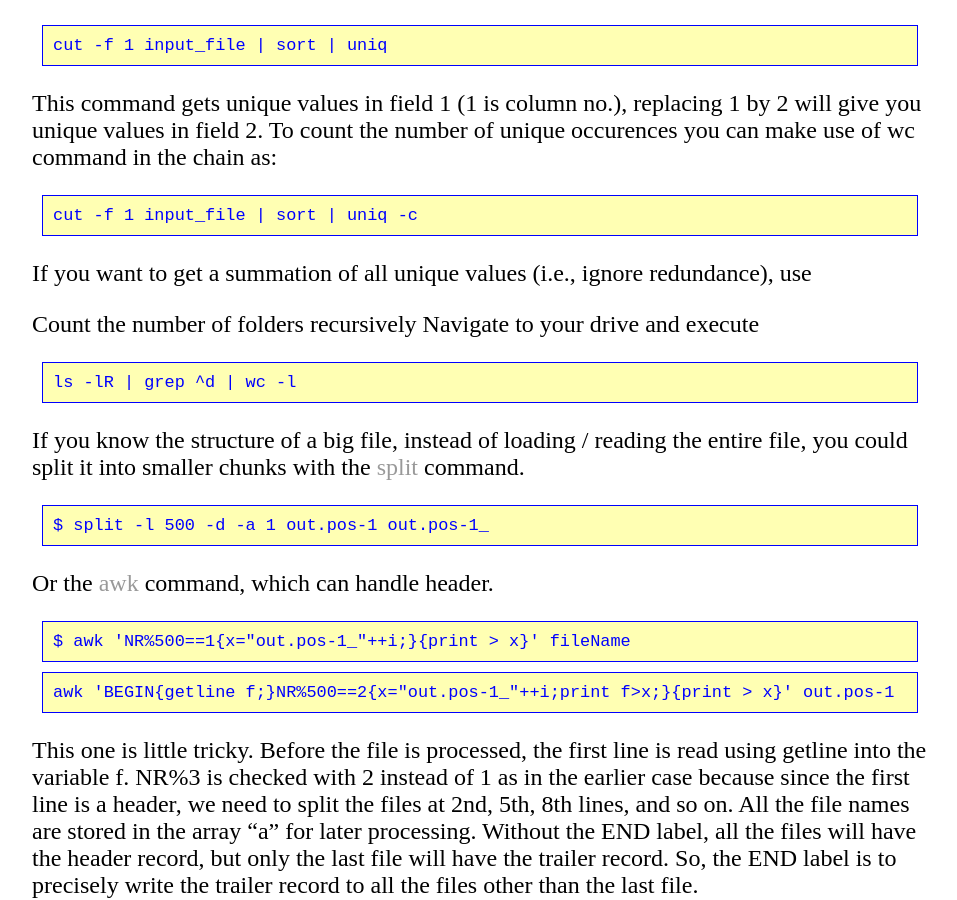
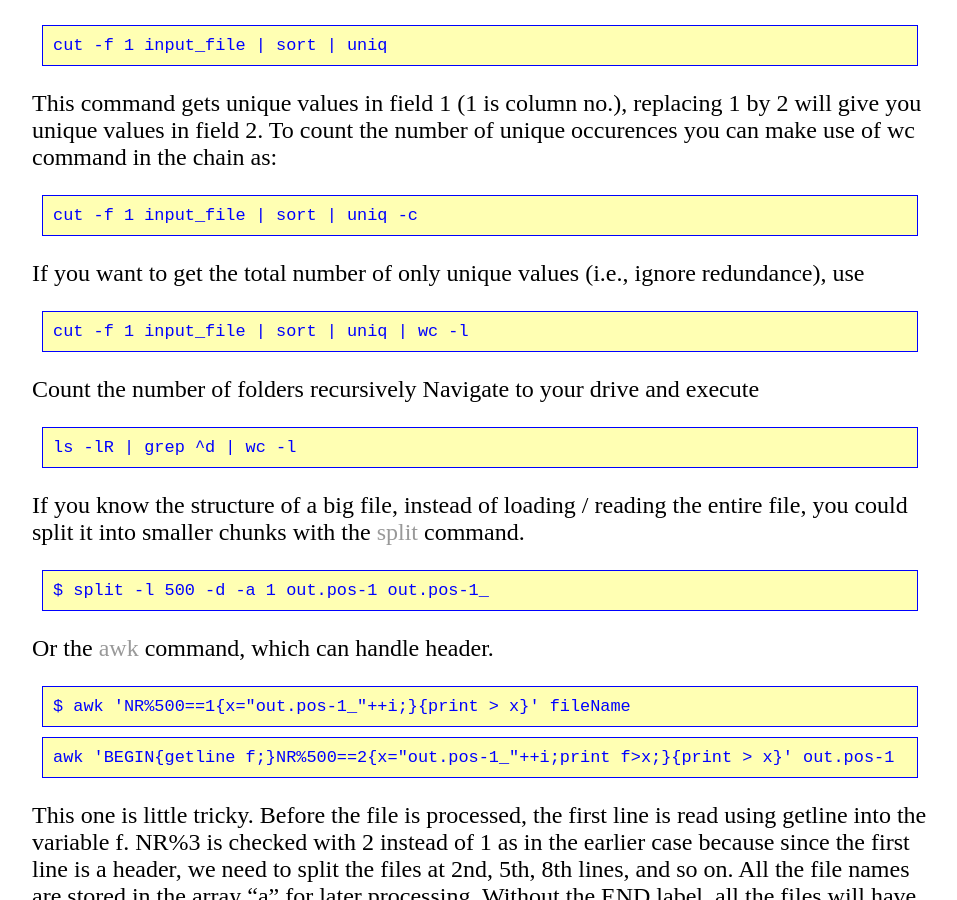
Before and after one commit to lybird300/lybird300.github.io, a Jekyll site: the page built from _posts/2015-05-01-inspect-big-file.md, in a window 1280 px wide and 900 px high, scrolled down 3498 px. Shown: the whole window, without its empty margins (160-1117 px from the left). Built offline with Jekyll 4.4.1, drawn with Linux system fonts in a browser that asks for light colours.

Commit message:
Update 2015-05-01-inspect-big-file.md

```diff
--- a/_posts/2015-05-01-inspect-big-file.md
+++ b/_posts/2015-05-01-inspect-big-file.md
@@ -64,7 +64,8 @@ Count the number of unique values of a field in a tab-delimited text file
 This command gets unique values in field 1 (1 is column no.), replacing 1 by 2 will give you unique values in field 2.
 To count the number of unique occurences you can make use of wc command in the chain as:
 <pre><code>cut -f 1 input_file | sort | uniq -c</code></pre>
-If you want to get a summation of all unique values (i.e., ignore redundance), use
+If you want to get the total number of only unique values (i.e., ignore redundance), use
+<pre><code>cut -f 1 input_file | sort | uniq | wc -l</code></pre>
 
 Count the number of folders recursively
 Navigate to your drive and execute
```
